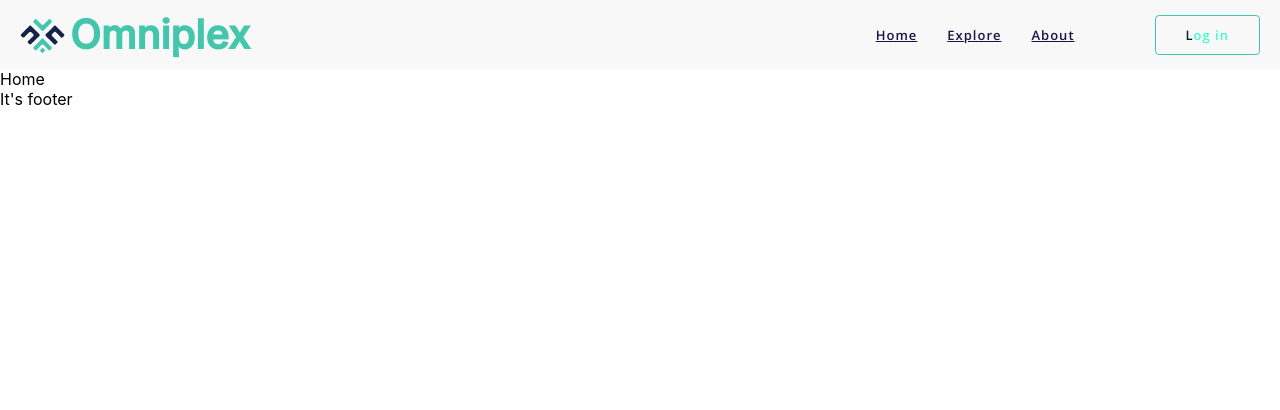
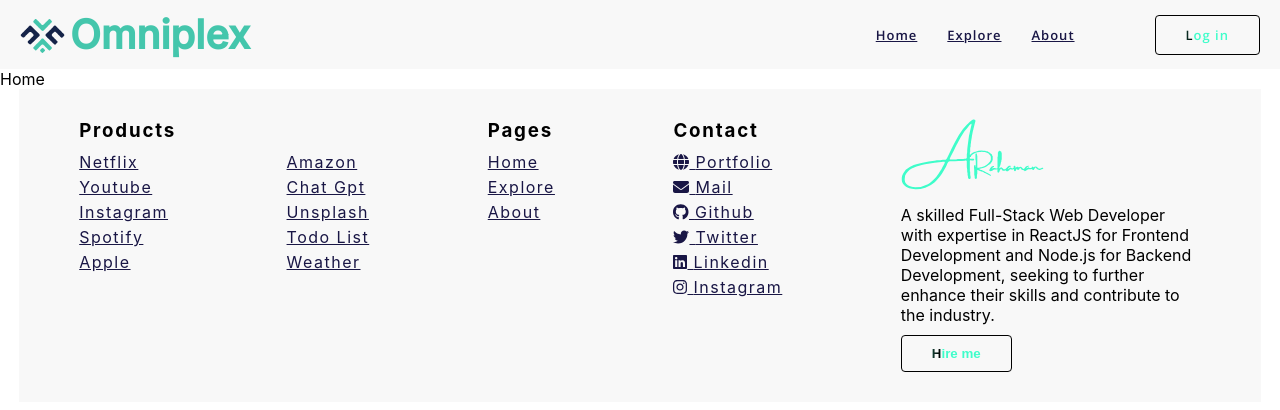
Before and after one commit to AshiqurRahaman02/omniplex, a React (Create React App) app: page / in a window 1280 px wide. Shown: the top 410 px of the page. Built offline with nearby package versions, Linux system fonts and the light colour scheme; a web font is replaced by a local one.

Commit message:
footer section done

```diff
--- a/package.json
+++ b/package.json
@@ -3,6 +3,7 @@
   "version": "0.1.0",
   "private": true,
   "dependencies": {
+    "@fortawesome/free-brands-svg-icons": "^6.5.1",
     "@fortawesome/free-solid-svg-icons": "^6.5.1",
     "@fortawesome/react-fontawesome": "^0.2.0",
     "@testing-library/jest-dom": "^5.17.0",
--- a/src/App.css
+++ b/src/App.css
@@ -39,10 +39,11 @@
 
 .info {
 	font-weight: 600;
-	border: 1px solid var(--text-accent-teal);
+	border: 1px solid black;
 	border-radius: 4px;
 	transition: 0.25s ease-in-out;
 	padding: 10px 30px;
+	cursor: pointer;
 }
 .shine {
 	background: linear-gradient(to right, #3ffdca 0, #000 30%, #3ffdca 30%);
@@ -79,7 +80,6 @@
 .menu>hr{
   margin: 40px 0px 30px 0px;
 }
-
 .links{
   display: flex;
   flex-direction: column;
@@ -90,3 +90,35 @@
 .links>.link{
   margin: 0;
 }
+
+/** Footer Section*/
+.footer {
+	max-width: 97%;
+	margin: auto;
+	padding: 20px 50px;
+	background-color: var(--bg-dominant-light-white);
+
+	display: flex;
+	justify-content: space-between;
+	flex-wrap: wrap;
+}
+.footer>div{
+	/* border:  1px solid red; */
+	padding: 10px ;
+}
+.footer h3{
+	letter-spacing: 1.8px;
+}
+.footer  ul {
+	columns: 1;
+	margin: 10px 10px 0px 0px ;
+	list-style: none;
+}
+.footer li{
+	transition: 0.25s ease;
+	letter-spacing: 1.5px;
+	margin-bottom: 5px;
+}
+.footer li:hover{
+	transform: translateY(-2px);
+}
--- a/src/App.jsx
+++ b/src/App.jsx
@@ -10,14 +10,10 @@
 import About from './pages/About';
 import Account from './pages/Account';
 
-// components
-import Nav from './components/Nav';
-import Footer from './components/Footer';
 
 function App() {
   return (
     <Router>
-      <Nav/>
       <Routes>
         <Route path="/" element={<Home />} />
         <Route path="/sign" element={<Sign />} />
@@ -25,7 +21,6 @@
         <Route path="/account" element={<Account />} />
         <Route path="explore" element={<Explore/>} />
       </Routes>
-      <Footer/>
     </Router>
   );
 }
--- a/src/components/Footer.jsx
+++ b/src/components/Footer.jsx
@@ -1,11 +1,167 @@
-import React from 'react'
+import React from "react";
+import { Link, useNavigate } from "react-router-dom";
+
+import { FontAwesomeIcon } from "@fortawesome/react-fontawesome";
+import { faGlobe, faEnvelope } from "@fortawesome/free-solid-svg-icons";
+import {
+	faGithub,
+	faTwitter,
+	faLinkedin,
+	faInstagram,
+} from "@fortawesome/free-brands-svg-icons";
+
+const AshiqurSignature = "/assets/logo/Ashiqur_signature.svg";
+
+const footercontent = {
+	products1: [
+		{ id: 1, text: "Netflix", to: "/netflix" },
+		{ id: 2, text: "Youtube", to: "/youtube" },
+		{ id: 3, text: "Instagram", to: "/instagram" },
+		{ id: 4, text: "Spotify", to: "/spotify" },
+		{ id: 5, text: "Apple", to: "/apple" }
+	],
+  products2: [
+		{ id: 6, text: "Amazon", to: "/amazon" },
+		{ id: 7, text: "Chat Gpt", to: "/chatgpt" },
+		{ id: 8, text: "Unsplash", to: "/unsplash" },
+		{ id: 9, text: "Todo List", to: "/todo-list" },
+		{ id: 10, text: "Weather", to: "/weather" },
+	],
+	contacts: [
+		{
+			id: 1,
+			text: "Portfolio",
+			icon: <FontAwesomeIcon icon={faGlobe} />,
+			to: "https://ashiqurrahaman02.github.io/",
+		},
+		{
+			id: 2,
+			text: "Mail",
+			icon: <FontAwesomeIcon icon={faEnvelope} />,
+			to: "mailto:ashiqur999999@gmail.com",
+		},
+		{
+			id: 3,
+			text: "Github",
+			icon: <FontAwesomeIcon icon={faGithub} />,
+			to: "https://github.com/AshiqurRahaman02",
+		},
+		{
+			id: 4,
+			text: "Twitter",
+			icon: <FontAwesomeIcon icon={faTwitter} />,
+			to: "https://twitter.com/ashik_0273791",
+		},
+		{
+			id: 5,
+			text: "Linkedin",
+			icon: <FontAwesomeIcon icon={faLinkedin} />,
+			to: "https://www.linkedin.com/in/ashiqur-rahaman-76b010255/",
+		},
+		{
+			id: 6,
+			text: "Instagram",
+			icon: <FontAwesomeIcon icon={faInstagram} />,
+			to: "https://www.instagram.com/_ashik__02/",
+		},
+	],
+	pages: [
+		{ id: 1, text: "Home", to: "/" },
+		{ id: 2, text: "Explore", to: "/explore" },
+		{ id: 3, text: "About", to: "/about" },
+	],
+};
 
 function Footer() {
-  return (
-    <div>
-      It's footer
-    </div>
-  )
+	return (
+		<div>
+			<section className="footer">
+				<div>
+					<h3>Products</h3>
+					<ul>
+						{footercontent.products1.map((product) => (
+							<li>
+								<Link
+									key={product.id}
+									to={product.to}
+                  className="link"
+									target="_blank"
+								>
+									<span className="span">{product.text}</span>
+								</Link>
+							</li>
+						))}
+					</ul>
+				</div>
+        <div>
+          <h3 style={{opacity:0}}>Products</h3>
+        <ul>
+						{footercontent.products2.map((product) => (
+							<li>
+								<Link
+									key={product.id}
+									to={product.to}
+                  className="link"
+									target="_blank"
+								>
+									<span className="span">{product.text}</span>
+								</Link>
+							</li>
+						))}
+					</ul>
+				</div>
+				<div>
+					<h3>Pages</h3>
+					<ul>
+						{footercontent.pages.map((page) => (
+							<li>
+								<Link
+									key={page.id}
+									to={page.to}
+                  className="link"
+									target="_blank"
+								>
+									<span className="span">{page.text}</span>
+								</Link>
+							</li>
+						))}
+					</ul>
+				</div>
+				<div>
+					<h3>Contact</h3>
+					<ul>
+						{footercontent.contacts.map((contact) => (
+							<li>
+								<Link
+									key={contact.id}
+									to={contact.to}
+                  className="link"
+									target="_blank"
+								>
+									{contact.icon}{" "}
+									<span className="span">{contact.text}</span>
+								</Link>
+							</li>
+						))}
+					</ul>
+				</div>
+				<div>
+					<img
+						src={AshiqurSignature}
+						alt="Ashiqur Signature"
+						width={"150px"}
+					/>
+					<p style={{maxWidth:"300px"}}>
+						A skilled Full-Stack Web Developer with expertise in ReactJS
+						for Frontend Development and Node.js for Backend Development,
+						seeking to further enhance their skills and contribute to the
+						industry.
+					</p>
+          <button className="info shine"  style={{marginTop:"10px"}}><Link to={"tel:+918697835401"} >Hire me</Link></button>
+				</div>
+			</section>
+		</div>
+	);
 }
 
-export default Footer
+export default Footer;
--- a/src/pages/Home.jsx
+++ b/src/pages/Home.jsx
@@ -1,11 +1,19 @@
-import React from 'react'
+import React from "react";
+
+// components
+import Nav from "../components/Nav";
+import Footer from "../components/Footer";
 
 function Home() {
-  return (
-    <div>
-      Home
-    </div>
-  )
+	return (
+		<div>
+			<Nav />
+      <main>
+        Home
+      </main>
+      <Footer/>
+		</div>
+	);
 }
 
-export default Home
+export default Home;
```
Also changed, not shown: public/assets/logo/Ashiqur_signature.svg (added), 1 other file (tests, documents, lock files or other folders).
